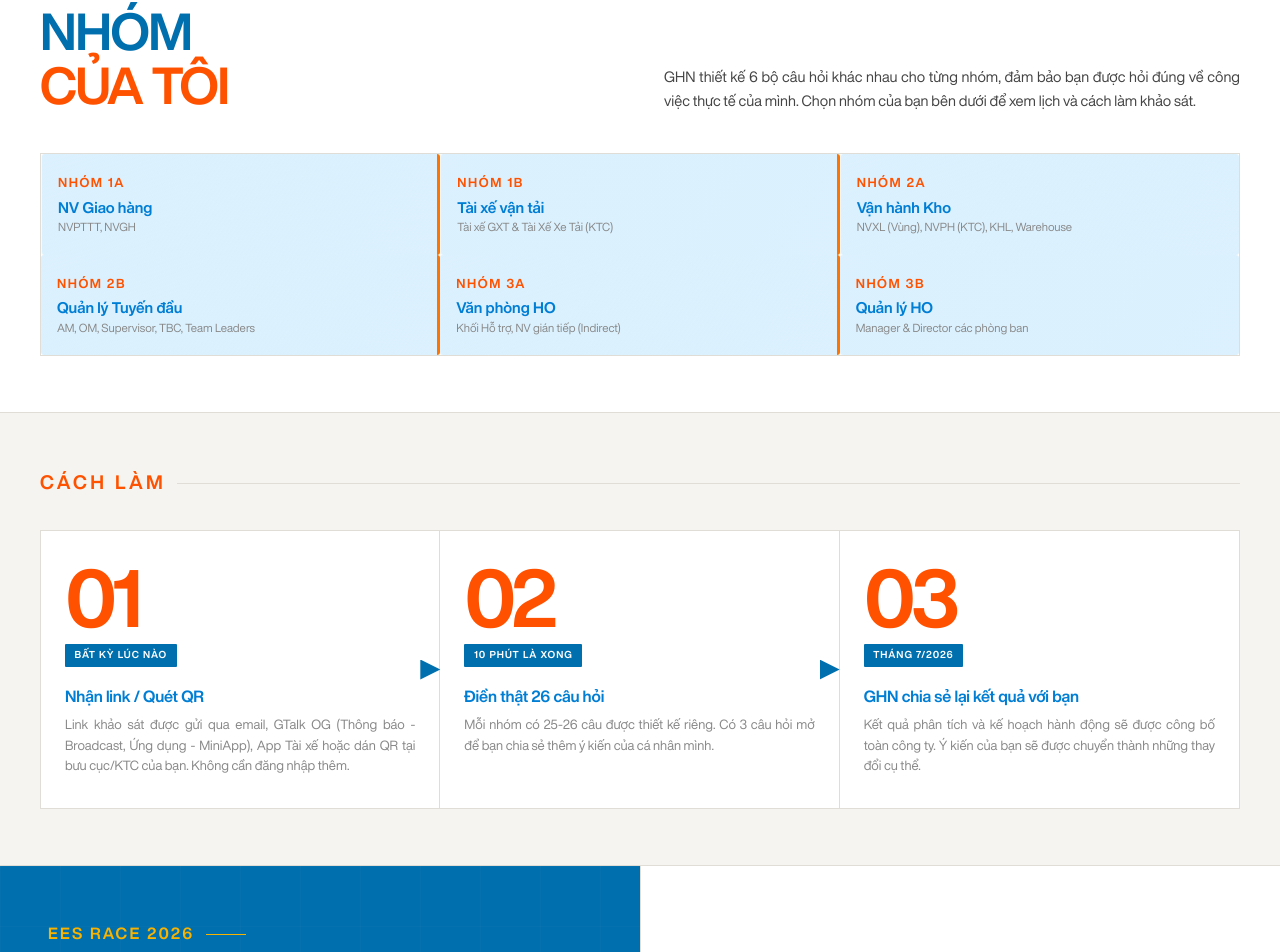
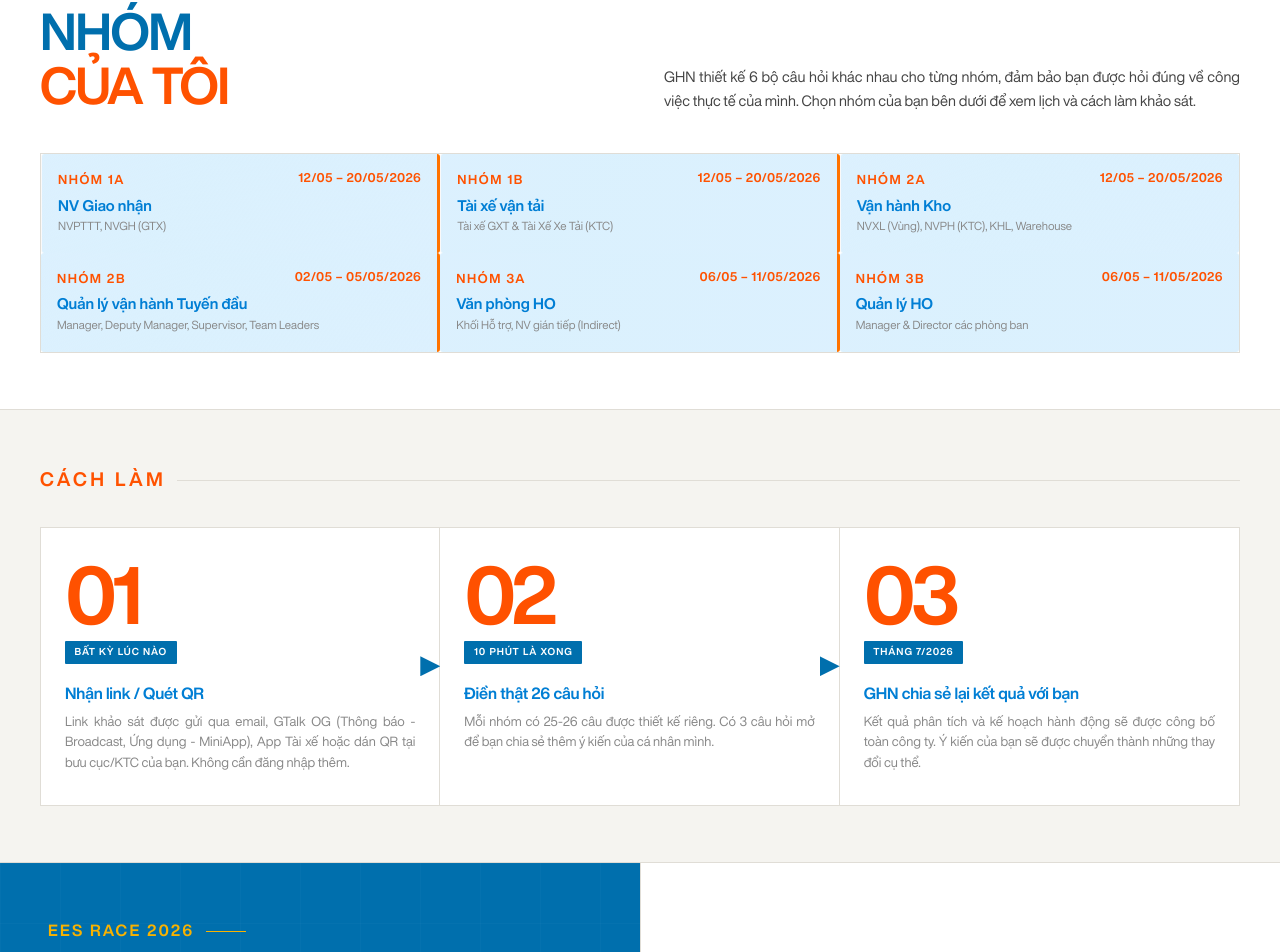
Before and after one commit to Ntna1302/GHN-Landingpage-EES2026, a Next.js app: page / in a window 1280 px wide. Shown: the part 2776-3728 px from the top of the page. Built offline with nearby package versions, Linux system fonts and the light colour scheme.

Commit message:
changing landing

```diff
--- a/app/globals.css
+++ b/app/globals.css
@@ -558,20 +558,26 @@
     font-size: clamp(2.5rem, 8vw, 7rem);
   }
 }
+
+@media (max-width: 640px) {
+  .ghn-hero-line-2 {
+     margin-top: 8px;
+  }
+}
 @media (max-width: 440px) {
   .ghn-hero-line-2 {
     margin-top: 5px;
     padding-top: 5px;
   }
 }
-@media (max-width: 640px) {
-  .ghn-hero-line-2 {
-     margin-top: 8px;
-  }
-}
 @media (max-width: 400px) {
   .ghn-hero-headline {
-    font-size: clamp(2.8rem, 17vw, 4rem);
+    font-size: clamp(2.8rem, 10vw, 4rem);
+  }
+}
+@media (max-width: 366px) {
+  .ghn-hero-headline {
+    font-size: clamp(2.5rem, 17vw, 4rem);
   }
 }
 
@@ -1352,7 +1358,7 @@
     border-left-width: 2px !important;
   }
   .ghn-hero-headline {
-    font-size: clamp(2.4rem, 15vw, 3.5rem) !important;
+    font-size: clamp(2.4rem, 10vw, 3.5rem) !important;
     word-break: break-word;
   }
 
--- a/components/sections/GroupFinder.tsx
+++ b/components/sections/GroupFinder.tsx
@@ -1,6 +1,6 @@
 "use client";
 
-import { useState, useEffect } from "react";
+import { useState, useEffect, useRef } from "react";
 import { motion, AnimatePresence } from "framer-motion";
 import Portal from "@/components/Portal";
 
@@ -16,8 +16,8 @@
     end: "2026-05-20",
     target: "Mục tiêu ≥70%",
     tabLabel: "Nhóm 1A",
-    tabName: "NV Giao hàng",
-    tabSub: "NVPTTT, NVGH",
+    tabName: "NV Giao nhận",
+    tabSub: "NVPTTT, NVGH (GTX)",
     link: "https://docs.google.com/forms/d/e/xxxxx/viewform",
   },
   {
@@ -53,17 +53,17 @@
   {
     num: "04",
     code: "Nhóm 2B",
-    name: "Quản lý Tuyến đầu",
-    detail: "AM, OM, Supervisor, TBC, Team Leaders\nNhận link cá nhân qua email hoặc GTalk.",
+    name: "Quản lý vận hành Tuyến đầu",
+    detail: "Manager, Deputy Manager, Supervisor, Team Leaders\nNhận link cá nhân qua email hoặc GTalk.",
     method: "Email cá nhân + GTalk + Landing Page",
     date: "02/05 – 05/05/2026",
     start: "2026-05-02",
     end: "2026-05-05",
     target: "Mục tiêu ≥85%",
     tabLabel: "Nhóm 2B",
-    tabName: "Quản lý Tuyến đầu",
-    tabSub: "AM, OM, Supervisor, TBC, Team Leaders",
-    link: "https://docs.google.com/forms/d/e/xxxxx/viewform",
+    tabName: "Quản lý vận hành Tuyến đầu",
+    tabSub: "Manager, Deputy Manager, Supervisor, Team Leaders",
+    link: "https://docs.google.com/forms/d/e/1FAIpQLSfEYvS_ENT42nPUVnCrzGL6NDjIdjJMaqoBIRmlng4XruMYMA/viewform",
   },
   {
     num: "05",
@@ -98,7 +98,7 @@
 ];
 
 function getStatus(start: string, end: string) {
-  const now = new Date();
+  const now = new Date(); // Simulated current time for testing
   const s = new Date(start + "T00:00:00");
   const e = new Date(end + "T23:59:59");
   if (now < s) return "upcoming";
@@ -112,11 +112,23 @@
   const [iframeLoaded, setIframeLoaded] = useState(false);
   const [progress, setProgress] = useState(0);
 
+  // Ref attached to the animated wrapper around the result card
+  const cardRef = useRef<HTMLDivElement>(null);
+
   const group = selected !== null ? GROUPS[selected] : null;
   const status = group ? getStatus(group.start, group.end) : null;
 
   const handleSelect = (i: number) => {
-    setSelected(selected === i ? null : i);
+    const isDeselecting = selected === i;
+    setSelected(isDeselecting ? null : i);
+
+    // Mobile only (< 900px): scroll the result card into view after it animates open.
+    // The 350ms delay matches the AnimatePresence height animation duration (0.35s).
+    if (!isDeselecting && typeof window !== "undefined" && window.innerWidth < 900) {
+      setTimeout(() => {
+        cardRef.current?.scrollIntoView({ behavior: "smooth", block: "nearest" });
+      }, 200);
+    }
   };
 
   const handleSurvey = () => {
@@ -134,7 +146,6 @@
     setProgress(0);
   };
 
-  // Lock body scroll while modal is open (preserves scroll position on close)
   useEffect(() => {
     if (modalOpen) {
       const scrollY = window.scrollY;
@@ -224,6 +235,7 @@
       <div className="ghn-finder-tabs">
         {GROUPS.map((g, i) => {
           const isSel = selected === i;
+
           return (
             <motion.div
               key={g.num}
@@ -233,14 +245,29 @@
               transition={{ delay: i * 0.06, duration: 0.4 }}
               onClick={() => handleSelect(i)}
               style={{
-                padding: "1.2rem 1rem",
+                padding: "1rem 1rem 1.2rem",
                 borderRight: (i + 1) % 3 !== 0 ? "3px solid #ff7300" : "none",
                 cursor: "pointer",
-                background: isSel ? "#007ED4" : "linear-gradient(122.61deg, #DEF0FF -55%, #85cffa4c 36.56%, #DEF0FF 200%)",
+                background: isSel
+                  ? "#007ED4"
+                  : "linear-gradient(122.61deg, #DEF0FF -55%, #85cffa4c 36.56%, #DEF0FF 200%)",
                 transition: "background 0.2s",
                 userSelect: "none",
                 borderRadius: "3px",
                 borderLeft: i < 3 ? "1px solid #faf9f9" : "none",
+                display: "flex",
+                flexDirection: "column",
+                gap: 0,
+              }}
+            >
+              {/* Top row: label left, date right */}
+              <div
+                style={{
+                  display: "flex",
+                  justifyContent: "space-between",
+                  alignItems: "flex-start",
+                  marginBottom: "0.45rem",
+                  gap: "0.5rem",
                 }}
               >
                 <div
@@ -250,22 +277,40 @@
                     letterSpacing: "0.12em",
                     textTransform: "uppercase",
                     color: isSel ? "#F8B200" : "#FF5200",
-                  marginBottom: "0.4rem",
+                    flexShrink: 0,
                   }}
                 >
                   {g.tabLabel}
                 </div>
                 <div
                   style={{
+                    fontSize: "0.78rem",
+                    fontWeight: 700,
+                    letterSpacing: "0.04em",
+                    color: isSel ? "#F8B200" : "#FF5200",
+                    whiteSpace: "nowrap",
+                    lineHeight: 1.2,
+                    paddingTop: "0.05rem",
+                  }}
+                >
+                  {g.date}
+                </div>
+              </div>
+
+              {/* Group name */}
+              <div
+                style={{
                   fontSize: "0.95rem",
                   fontWeight: 700,
                   lineHeight: 1.2,
                   color: isSel ? "#fff" : "#007ED4",
-                  marginBottom: "0.2rem",
+                  marginBottom: "0.25rem",
                 }}
               >
                 {g.tabName}
               </div>
+
+              {/* Sub label */}
               <div
                 style={{
                   fontSize: "0.72rem",
@@ -280,10 +325,11 @@
         })}
       </div>
 
-      {/* Result card */}
+      {/* Result card — ref here is the mobile scroll target */}
       <AnimatePresence>
         {group && (
           <motion.div
+            ref={cardRef}
             initial={{ opacity: 0, height: 0 }}
             animate={{ opacity: 1, height: "auto" }}
             exit={{ opacity: 0, height: 0 }}
@@ -409,7 +455,7 @@
         )}
       </AnimatePresence>
 
-      {/* ── Survey Modal (inline, không cần SurveyModal component) ── */}
+      {/* ── Survey Modal ── */}
       <Portal>
         <AnimatePresence>
           {modalOpen && group && (
```
Lines whose indentation alone changed are shown as unchanged.
